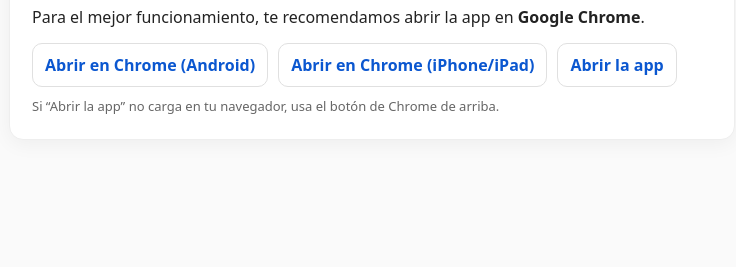
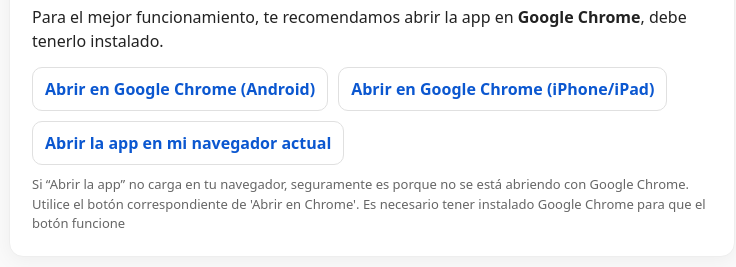
Before and after one commit to cnebreac/cnebreac.github.io, a plain HTML site: page index.html in a window 1280 px wide. Shown: the part 77-344 px from the top of the page, without its empty margins (268-1004 px from the left). Drawn offline with Linux system fonts and the light colour scheme.

Commit message:
Update index.html

```diff
--- a/index.html
+++ b/index.html
@@ -21,29 +21,29 @@
 <body>
   <div class="card">
     <h1>🏀 Tecnificaciones CBC</h1>
-    <p>Para el mejor funcionamiento, te recomendamos abrir la app en <strong>Google Chrome</strong>.</p>
+    <p>Para el mejor funcionamiento, te recomendamos abrir la app en <strong>Google Chrome</strong>, debe tenerlo instalado.</p>
 
     <div class="btns">
       <!-- Android: abrir directamente en Chrome -->
       <a class="btn"
          href="intent://tecnificacionescbc-oatzgiqulukgvrwtwhbpxe.streamlit.app/#Intent;scheme=https;package=com.android.chrome;end">
-         Abrir en Chrome (Android)
+         Abrir en Google Chrome (Android)
       </a>
 
       <!-- iOS: esquema googlechrome:// -->
       <a class="btn"
          href="googlechrome://tecnificacionescbc-oatzgiqulukgvrwtwhbpxe.streamlit.app/">
-         Abrir en Chrome (iPhone/iPad)
+         Abrir en Google Chrome (iPhone/iPad)
       </a>
 
       <!-- Enlace normal HTTPS (fallback) -->
       <a class="btn"
          href="https://tecnificacionescbc-oatzgiqulukgvrwtwhbpxe.streamlit.app/" target="_blank" rel="noopener">
-         Abrir la app
+         Abrir la app en mi navegador actual
       </a>
     </div>
 
-    <p class="note">Si “Abrir la app” no carga en tu navegador, usa el botón de Chrome de arriba.</p>
+    <p class="note">Si “Abrir la app” no carga en tu navegador, seguramente es porque no se está abriendo con Google Chrome. Utilice el botón correspondiente de 'Abrir en Chrome'. Es necesario tener instalado Google Chrome para que el botón funcione</p>
   </div>
 </body>
 </html>
```
